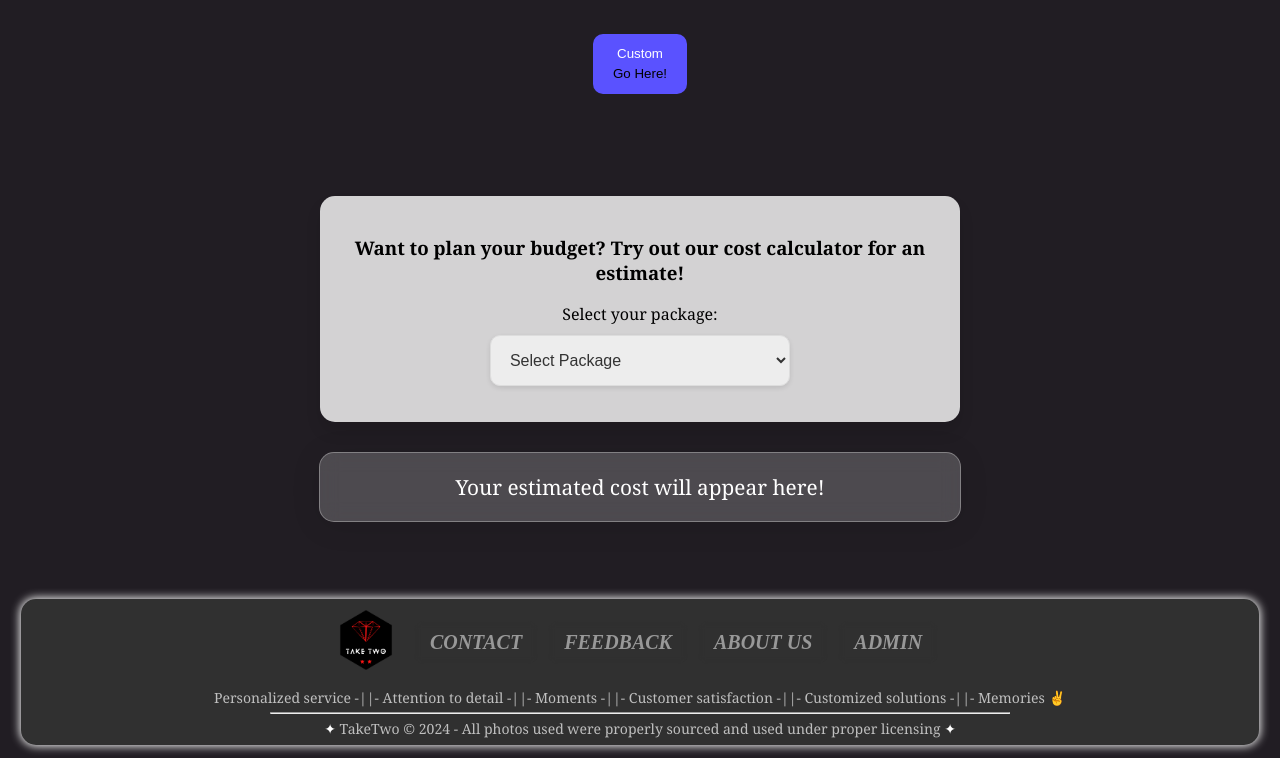
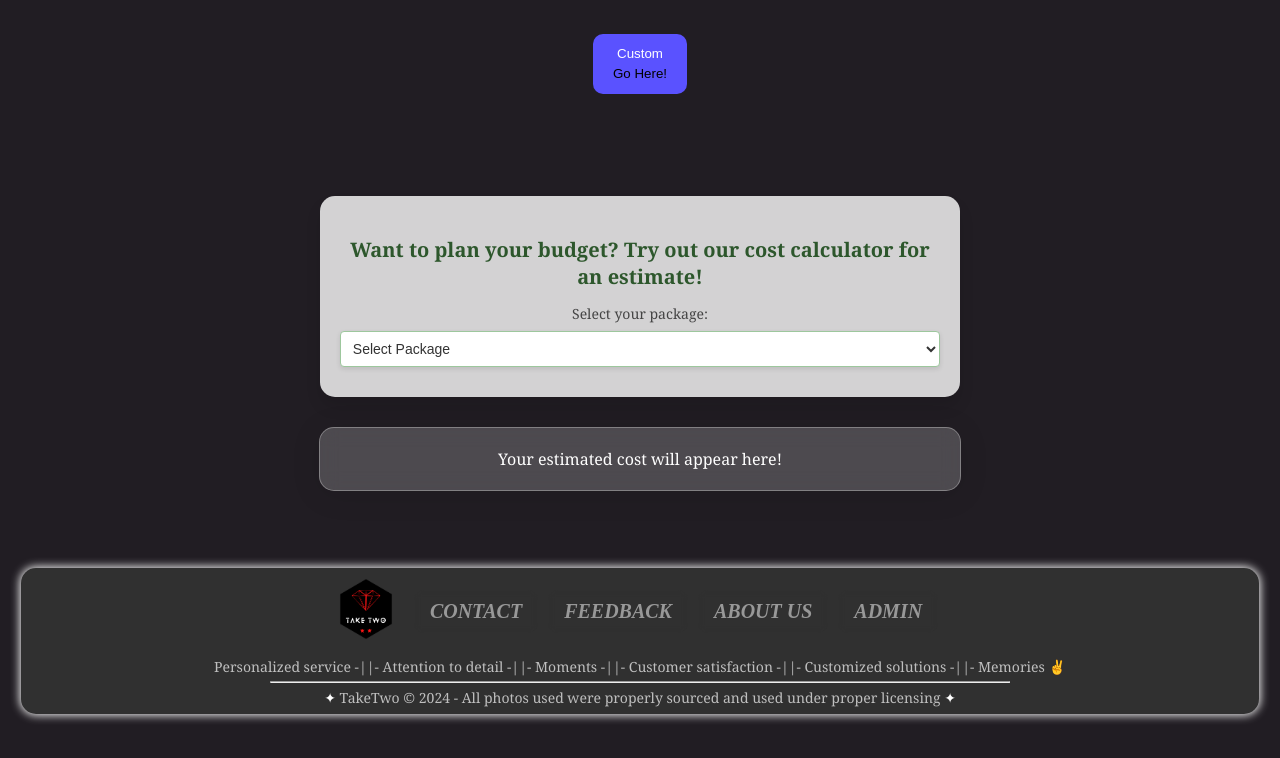
Before and after one commit to Adityaaaaaaaaaaaaaaa/Web, a PHP site: page /2210294_2210332/Webpages/Buy.php in a window 1280 px wide. Shown: the part 1915-2673 px from the top of the page. After the commit the page ends 2637 px from the top, so only its background shows below. Run offline with PHP 8.4, Linux system fonts and the light colour scheme.

Commit message:
added css in buy.php

```diff
--- a/Webpages/Buy.php
+++ b/Webpages/Buy.php
@@ -172,6 +172,79 @@
 		});
 	</script>
 
+	<style><style>
+  #costCalculatorSection {
+    background-color: #f2f8f2;
+    padding: 15px;
+    border-radius: 8px;
+    box-shadow: 0 2px 5px rgba(0, 0, 0, 0.1);
+    max-width: 500px;
+    margin: 20px auto;
+    font-family: 'Arial', sans-serif;
+  }
+
+  #costCalculator h3 {
+    font-size: 20px;
+    color: #2d572c;
+    margin-bottom: 12px;
+    text-align: center;
+  }
+
+  #costCalculator p {
+    margin-bottom: 10px;
+    font-size: 14px;
+    color: #444;
+  }
+
+  #packageDropdown, #extraPhotos, #addonsDropdown, #currencyDropdown {
+    width: 100%;
+    padding: 8px;
+    font-size: 14px;
+    border: 1px solid #9dc79d;
+    border-radius: 4px;
+    background-color: #fff;
+    margin-top: 8px;
+  }
+
+  #packageDropdown:focus, #extraPhotos:focus, #addonsDropdown:focus, #currencyDropdown:focus {
+    border-color: #2d572c;
+    box-shadow: 0 0 3px rgba(45, 87, 44, 0.5);
+    outline: none;
+  }
+
+  #estimateBtn {
+    background-color: #4CAF50;
+    color: white;
+    border: none;
+    padding: 8px 16px;
+    font-size: 14px;
+    border-radius: 4px;
+    cursor: pointer;
+    display: block;
+    margin: 15px auto;
+    transition: background-color 0.2s ease;
+  }
+
+  #estimateBtn:hover {
+    background-color: #45a049;
+  }
+
+  #result, #currencyConversion {
+    font-size: 16px;
+    color: white;
+    text-align: center;
+    margin-top: 15px;
+  }
+
+  #currencySection {
+    margin-top: 15px;
+    text-align: center;
+  }
+</style>
+
+
+	</style>
+
 	</head>
 	<body>
 
```
